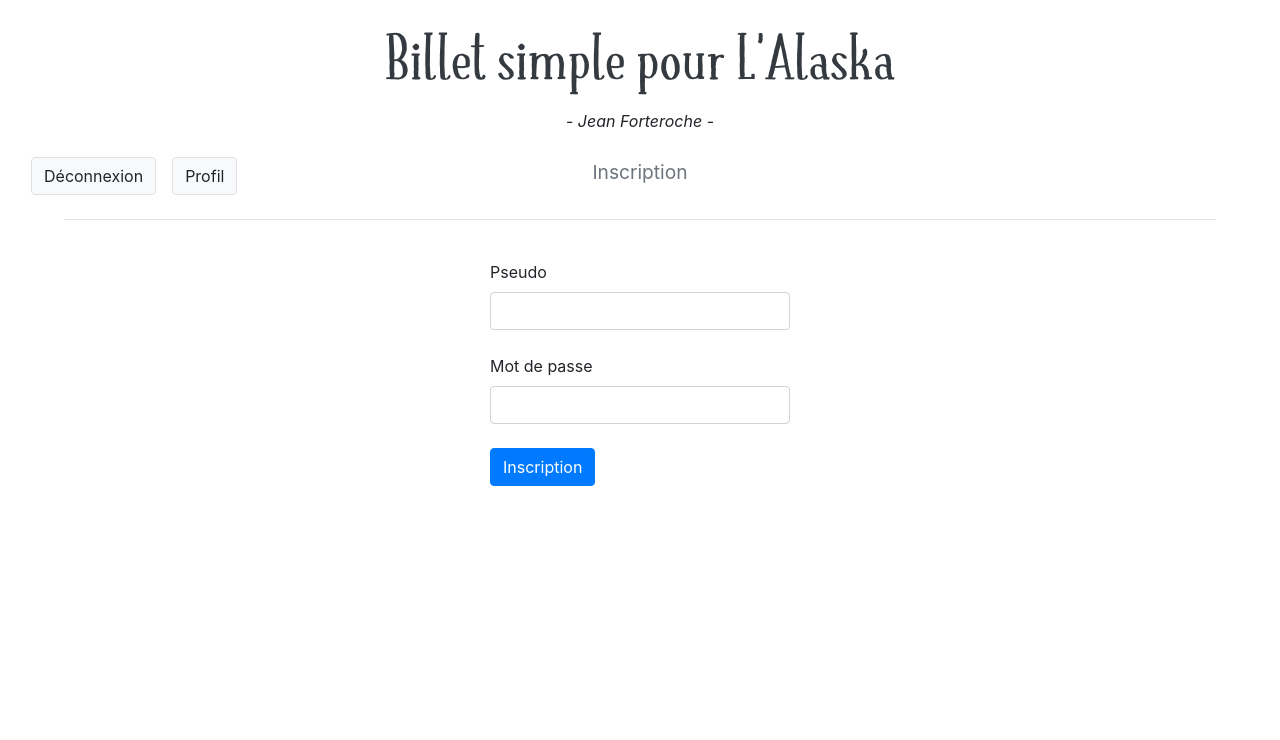
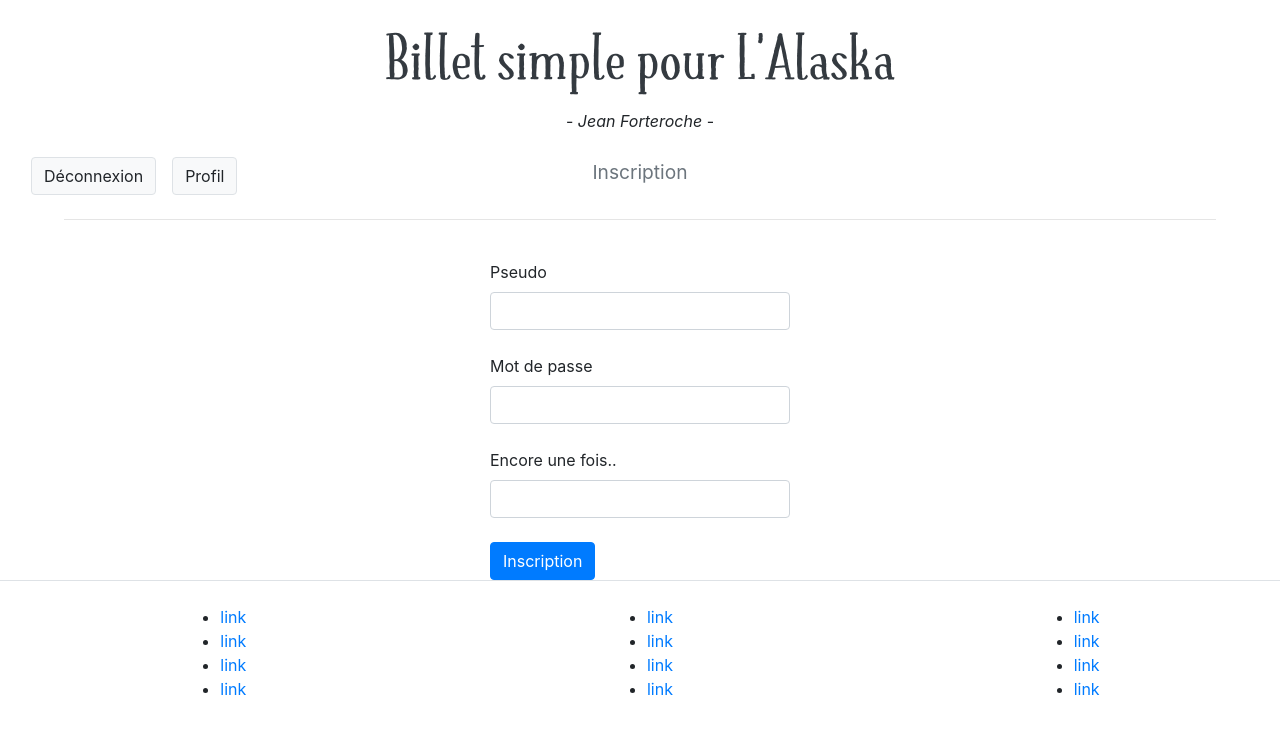
Before and after one commit to LouisDreamsDev/projet-4-Blog-Jean-Forteroche, a PHP site: template templates/register.php in a window 1280 px wide. Shown: the top 740 px of the page. Run offline with PHP 8.4, Linux system fonts and the light colour scheme; the template is opened without the code that fills it, so the values that code supplies are empty; some libraries are stand-ins or nearby versions.

Commit message:
footer shape + input confirm_password register

```diff
--- a/src/controller/FrontController.php
+++ b/src/controller/FrontController.php
@@ -27,13 +27,14 @@ class FrontController extends Controller
     public function register(Parameter $post)
     {
         if($post->get('submit')) {
+            var_dump($post->get('submit'));
             $errors = $this->validation->validate($post, 'User');
             if($this->userDAO->checkUser($post)) {
                 $errors['pseudo'] = $this->userDAO->checkUser($post);
             }
             if(!$errors) {
                 $this->userDAO->register($post);
-                $this->session->set('register', 'Votre inscription a bien été effectuée');
+                $this->session->set('register', 'Votre inscription a bien été effectuée !');
                 header('Location: ../public/index.php');
             }
             return $this->view->render('register', [
@@ -50,7 +51,7 @@ class FrontController extends Controller
         if($post->get('submit')) {
             $result = $this->userDAO->login($post);
             if($result && $result['isPasswordValid']) {
-                $this->session->set('login', 'Content de vous revoir');
+                $this->session->set('login', 'Content de vous revoir !');
                 $this->session->set('id', $result['result']['id']);
                 $this->session->set('role', $result['result']['name']);
                 $this->session->set('pseudo', $post->get('pseudo'));
--- a/templates/base.php
+++ b/templates/base.php
@@ -58,5 +58,31 @@
 <div id="content">
     <?= $content ?>
 </div>
+<footer class="sticky-bottom py-4 d-flex justify-content-around border-top">
+    <div class="1">
+        <ul>
+            <li><a href="">link</a></li>
+            <li><a href="">link</a></li>
+            <li><a href="">link</a></li>
+            <li><a href="">link</a></li>
+        </ul>
+    </div>
+    <div class="2">
+        <ul>
+            <li><a href="">link</a></li>
+            <li><a href="">link</a></li>
+            <li><a href="">link</a></li>
+            <li><a href="">link</a></li>
+        </ul>
+    </div>
+    <div class="3">
+        <ul>
+            <li><a href="">link</a></li>
+            <li><a href="">link</a></li>
+            <li><a href="">link</a></li>
+            <li><a href="">link</a></li>
+        </ul>
+    </div>
+</footer>
 </body>
 </html>
--- a/templates/register.php
+++ b/templates/register.php
@@ -2,13 +2,19 @@
 
 <form method="post" action="../public/index.php?route=register">
     <div class="form-group">
-        <label for="pseudo">Pseudo</label><br>
+        <label for="pseudo">Pseudo</label>
+        <br>
         <input class="form-control"type="text" id="pseudo" name="pseudo" value="<?= isset($post) ? htmlspecialchars($post->get('pseudo')): ''; ?>">
         <br>
         <?= isset($errors['pseudo']) ? $errors['pseudo'] : ''; ?>
-        <label for="password">Mot de passe</label><br>
-        <input class="form-control"type="password" id="password" name="password"><br>
+        <label for="password">Mot de passe</label>
+        <br>
+        <input class="form-control"type="password" id="password" name="password">
+        <br>
         <?= isset($errors['password']) ? $errors['password'] : ''; ?>
-        <input class="btn btn-primary"type="submit" value="Inscription" id="submit" name="submit">
+        <label for="confirm-password">Encore une fois..</label>
+        <input class="form-control" type="password" id="confirm_password" name="confirm_password">
+        <br>
+        <input class="btn btn-primary" type="submit" value="Inscription" id="submit" name="submit">
     </div>
 </form>
```
